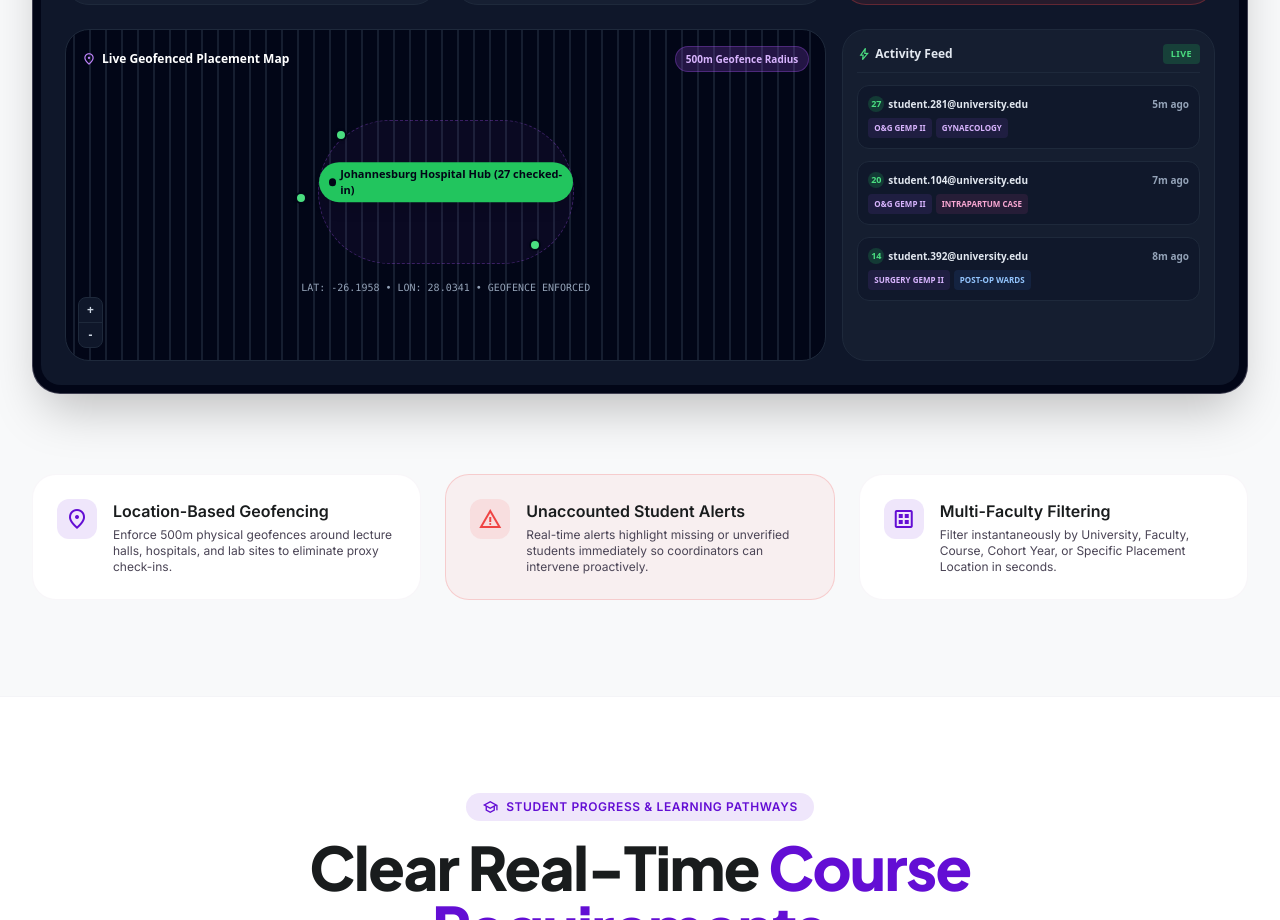
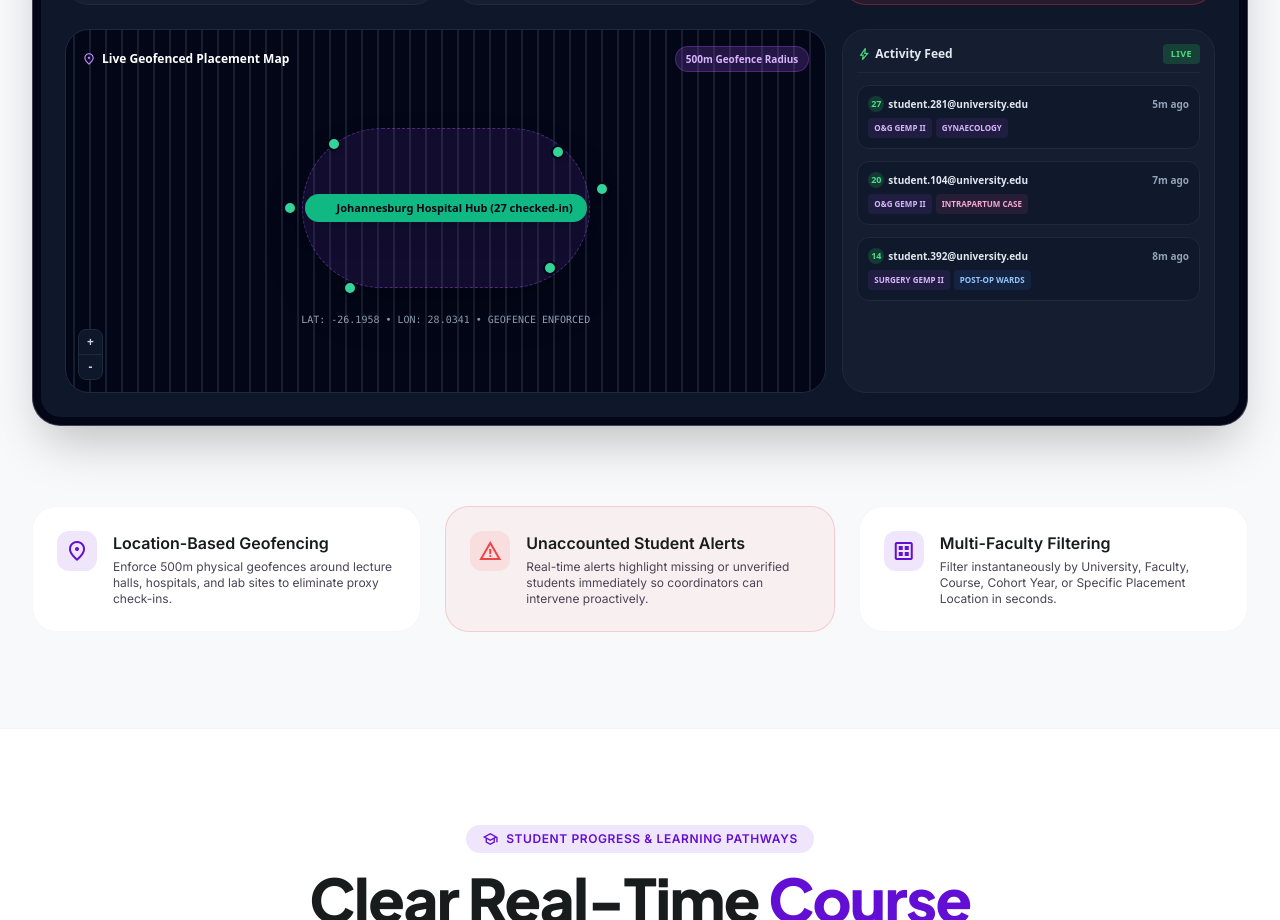
Before and after one commit to Collective-Social/heykudu-about, a Next.js app: page / in a window 1280 px wide. Shown: the part 1860-2780 px from the top of the page. Built offline with nearby package versions, Linux system fonts and the light colour scheme.

Commit message:
feat: add live green flashing dots to geofenced placement map on home page

```diff
--- a/src/app/page.tsx
+++ b/src/app/page.tsx
@@ -557,24 +557,53 @@ export default function Home() {
                     {/* Map Roads & Map Pin Visual Representation */}
                     <div className="relative my-auto py-12 flex flex-col items-center justify-center">
 
-                      {/* Map Pins Cluster */}
-                      <div className="relative w-64 h-36 border border-dashed border-purple-500/30 rounded-full flex items-center justify-center bg-purple-500/5">
-
-                        {/* Geofence Ring */}
-                        <div className="absolute inset-0 rounded-full border border-green-500/30 animate-ping"></div>
-
-                        {/* Cluster Pins */}
-                        <div className="flex items-center gap-1 bg-green-500 text-slate-950 px-2.5 py-1 rounded-full font-black text-[11px] shadow-lg animate-bounce">
-                          <span className="w-2 h-2 rounded-full bg-slate-950"></span>
+                      {/* Map Pins Cluster with Live Green Flashing Dots */}
+                      <div className="relative w-72 h-40 border border-dashed border-purple-500/40 rounded-full flex items-center justify-center bg-purple-500/10 shadow-2xl my-2">
+
+                        {/* Outer Radar Geofence Ring */}
+                        <div className="absolute inset-0 rounded-full border-2 border-emerald-500/30 animate-ping pointer-events-none"></div>
+
+                        {/* Central Hospital Hub Badge */}
+                        <div className="flex items-center gap-2 bg-emerald-500 text-slate-950 px-3.5 py-1.5 rounded-full font-black text-[11px] shadow-xl z-20 hover:scale-105 transition-transform">
+                          <span className="w-2.5 h-2.5 rounded-full bg-slate-950 animate-ping"></span>
                           <span>Johannesburg Hospital Hub (27 checked-in)</span>
                         </div>
 
-                        {/* Outer Pin 1 */}
-                        <div className="absolute top-2 left-4 w-3 h-3 rounded-full bg-green-400 border-2 border-slate-950 shadow"></div>
-                        {/* Outer Pin 2 */}
-                        <div className="absolute bottom-3 right-8 w-3 h-3 rounded-full bg-green-400 border-2 border-slate-950 shadow"></div>
-                        {/* Outer Pin 3 */}
-                        <div className="absolute -left-6 top-1/2 w-3 h-3 rounded-full bg-green-400 border-2 border-slate-950 shadow"></div>
+                        {/* Green Flashing Dot 1 */}
+                        <div className="absolute top-2 left-6 flex items-center justify-center">
+                          <span className="absolute w-6 h-6 rounded-full bg-emerald-400 animate-ping opacity-75"></span>
+                          <span className="w-3.5 h-3.5 rounded-full bg-emerald-400 border-2 border-slate-950 shadow-md relative z-10"></span>
+                        </div>
+
+                        {/* Green Flashing Dot 2 */}
+                        <div className="absolute bottom-3 right-8 flex items-center justify-center">
+                          <span className="absolute w-6 h-6 rounded-full bg-emerald-400 animate-ping opacity-75"></span>
+                          <span className="w-3.5 h-3.5 rounded-full bg-emerald-400 border-2 border-slate-950 shadow-md relative z-10"></span>
+                        </div>
+
+                        {/* Green Flashing Dot 3 */}
+                        <div className="absolute -left-5 top-1/2 -translate-y-1/2 flex items-center justify-center">
+                          <span className="absolute w-6 h-6 rounded-full bg-emerald-400 animate-ping opacity-75"></span>
+                          <span className="w-3.5 h-3.5 rounded-full bg-emerald-400 border-2 border-slate-950 shadow-md relative z-10"></span>
+                        </div>
+
+                        {/* Green Flashing Dot 4 */}
+                        <div className="absolute top-4 right-6 flex items-center justify-center">
+                          <span className="absolute w-6 h-6 rounded-full bg-emerald-400 animate-ping opacity-75"></span>
+                          <span className="w-3.5 h-3.5 rounded-full bg-emerald-400 border-2 border-slate-950 shadow-md relative z-10"></span>
+                        </div>
+
+                        {/* Green Flashing Dot 5 */}
+                        <div className="absolute -bottom-2 left-10 flex items-center justify-center">
+                          <span className="absolute w-6 h-6 rounded-full bg-emerald-400 animate-ping opacity-75"></span>
+                          <span className="w-3.5 h-3.5 rounded-full bg-emerald-400 border-2 border-slate-950 shadow-md relative z-10"></span>
+                        </div>
+
+                        {/* Green Flashing Dot 6 */}
+                        <div className="absolute -right-5 top-1/3 flex items-center justify-center">
+                          <span className="absolute w-6 h-6 rounded-full bg-emerald-400 animate-ping opacity-75"></span>
+                          <span className="w-3.5 h-3.5 rounded-full bg-emerald-400 border-2 border-slate-950 shadow-md relative z-10"></span>
+                        </div>
 
                       </div>
 
```
